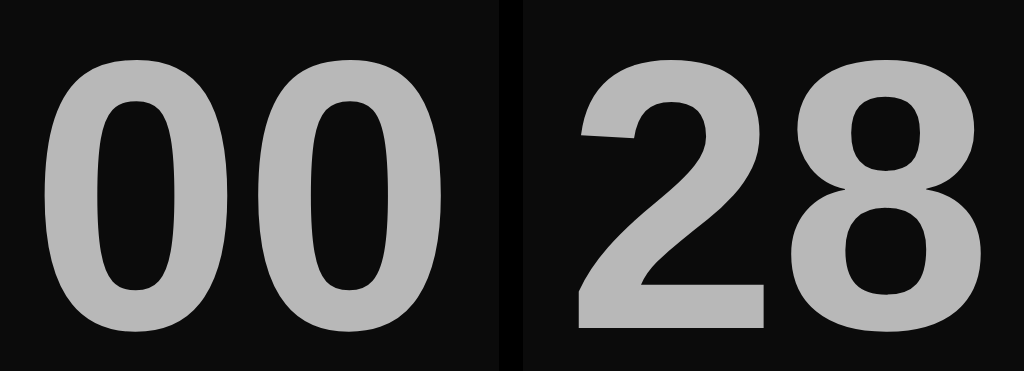
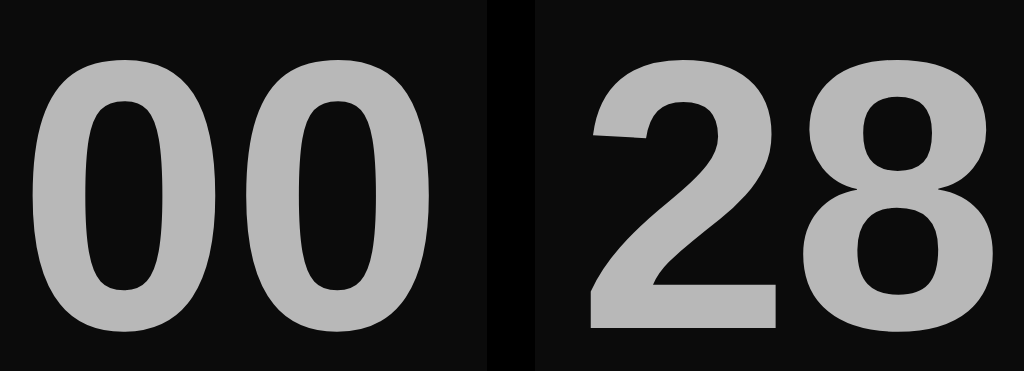
Before and after one commit to startxub/lattly, a plain HTML site: page flipclock/index.html in a window 1280 px wide. Shown: the part 205-576 px from the top of the page, without its empty margins (129-1153 px from the left). Drawn offline with Linux system fonts and the light colour scheme.

Commit message:
new update

```diff
--- a/flipclock/index.html
+++ b/flipclock/index.html
@@ -56,7 +56,7 @@
       display: flex;
       flex-direction: column;
       align-items: center;
-      margin: 0 12px; /* Adjust the margin based on the screen width */
+      margin: 0 24px; /* Adjust the margin based on the screen width */
     }
 
     .card {
```
Also changed, not shown: pomodoro/index.html (+1 -1 lines), 1 other file.
